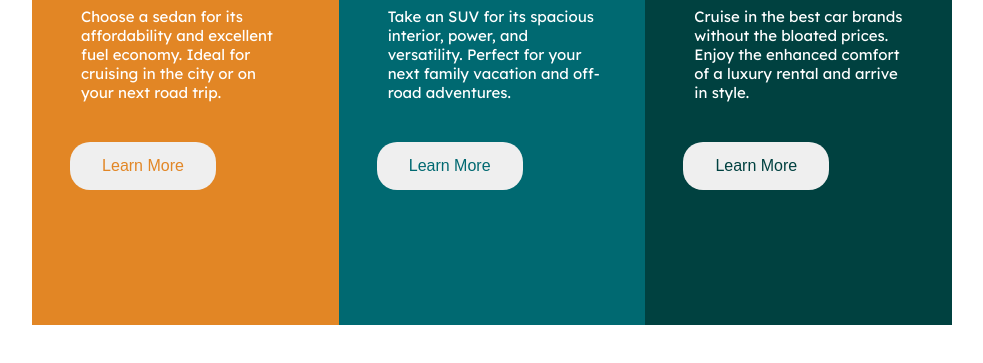
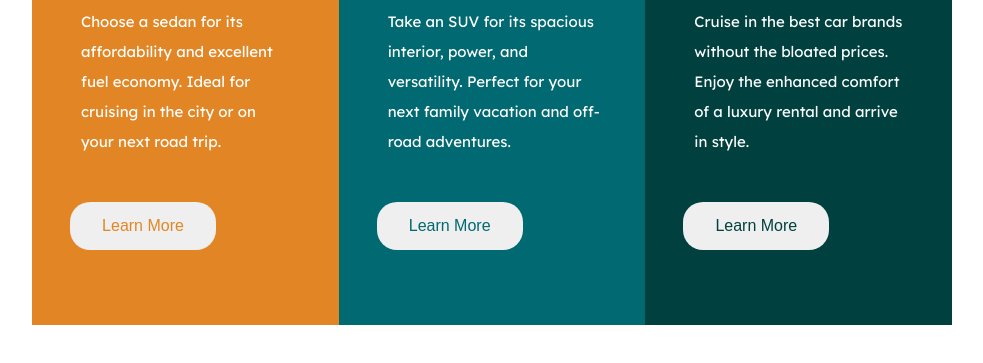
Before and after one commit to BrunoPerica/3-column-preview-card-component, a plain HTML site: page index.html in a window 1280 px wide. Shown: the part 329-692 px from the top of the page, without its empty margins (148-1131 px from the left). Drawn offline with Linux system fonts and the light colour scheme.

Commit message:
Update card.css

```diff
--- a/card.css
+++ b/card.css
@@ -6,7 +6,9 @@ body{
     max-height: 100vh;
     margin: 0;
     padding: 0;
+    padding-bottom: 0;
 }
+
 .main-div{
     width: 920px;
     height: 500px;
@@ -14,6 +16,7 @@ body{
     margin: 12% auto;
     display: flex;
     flex-direction: row;
+
 }
 .div-two{
     width: 307px;
@@ -56,6 +59,7 @@ body{
     font-size: 15px;
     color: white;
     font-family: 'Lexend Deca', sans-serif;
+    line-height: 30px;
 
 }
 .button{
@@ -64,7 +68,7 @@ body{
     border: none;
     border-radius: 20px;
     position: relative;
-    top: 100px;
+    top: 160px;
     left: 38px;
     font-size: 16px;
     color: #E28625;
@@ -96,6 +100,7 @@ body{
     font-size: 15px;
     color: white;
     font-family: 'Lexend Deca', sans-serif;
+    line-height: 30px;
 
 }
 .button2{
@@ -105,7 +110,7 @@ body{
     border: none;
     border-radius: 20px;
     position: relative;
-    top: 100px;
+    top: 160px;
     left: 38px;
     font-size: 16px;
 }
@@ -136,6 +141,7 @@ body{
     font-size: 15px;
     color: white;
     font-family: 'Lexend Deca', sans-serif;
+    line-height: 30px;
 
 }
 .button3{
@@ -145,7 +151,7 @@ body{
     border: none;
     border-radius: 20px;
     position: relative;
-    top: 100px;
+    top: 160px;
     left: 38px;
     font-size: 16px;
 
```
